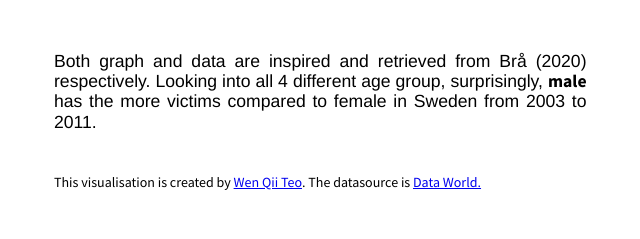
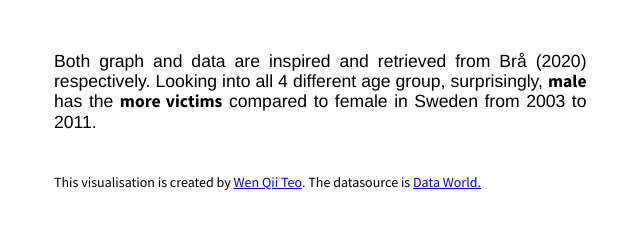
Before and after one commit to wenqii09/FIT3179_A2, a plain HTML site: page index.html in a window 1280 px wide. Shown: the part 2627-2866 px from the top of the page, 26-666 px from the left. Drawn offline with nearby package versions, Linux system fonts and the light colour scheme; a script that the page names is missing.

Commit message:
Update index.html

```diff
--- a/index.html
+++ b/index.html
@@ -316,7 +316,7 @@
           <br>
           <p style="font-size:110%;text-align:justify;font-family:Helvetica;">
           Both graph and data are inspired and retrieved from Brå (2020) respectively. Looking into all 4 different age group, surprisingly,
-            <b>male</b> has the </b>more victims</b> compared to female in Sweden from 2003 to 2011.</p>
+            <b>male</b> has the <b>more victims</b> compared to female in Sweden from 2003 to 2011.</p>
         </div>
       </div>
       <div class="pure-u-1-2">
```
